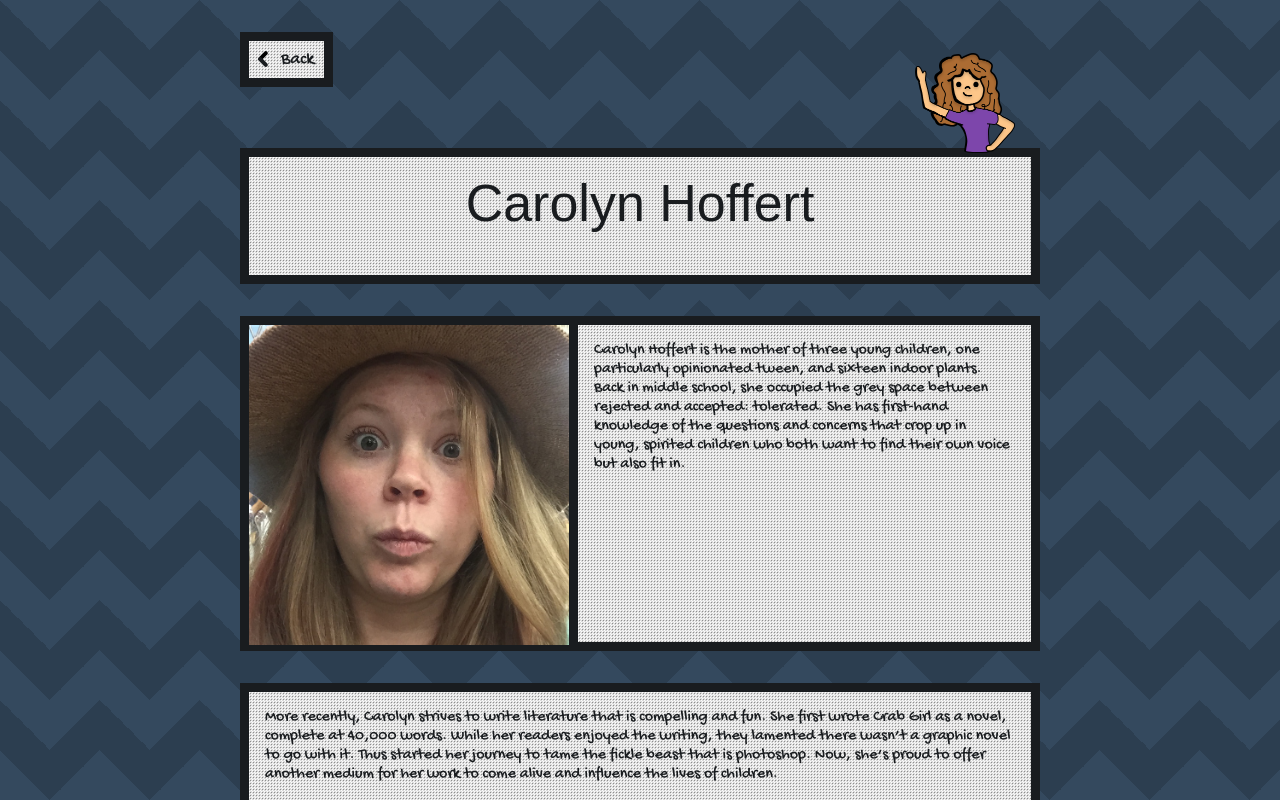
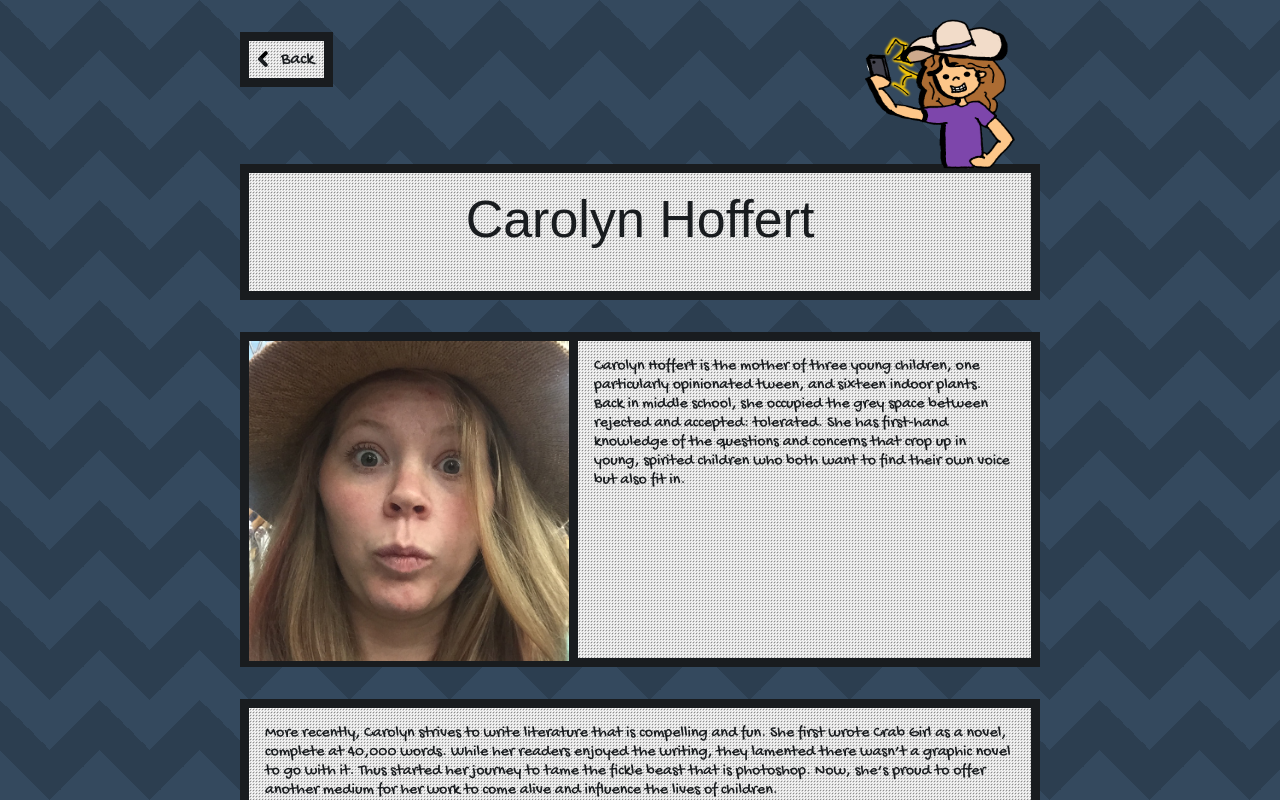
Before and after one commit to CrabGirl/CrabGirl, a React app: page /about_the_author in a window 1280 px wide. Built offline with nearby package versions, Linux system fonts and the light colour scheme; a web font is replaced by a local one.

Commit message:
Switch out author image

```diff
--- a/src/pages/author/Author.js
+++ b/src/pages/author/Author.js
@@ -1,5 +1,5 @@
 import React from 'react';
-import author from '../../../assets/images/author.png';
+import author from '../../../assets/images/author_selfie.png';
 import carolyn from '../../../assets/images/carolyn.jpg';
 import BackButton from '../../components/backButton';
 import AuthorStyle from './Author.style';
--- a/src/pages/author/Author.style.js
+++ b/src/pages/author/Author.style.js
@@ -5,7 +5,7 @@ export default styled.div({
   '&#author-page': {
     '.title': {
       position: 'relative',
-      marginTop: '100px',
+      marginTop: '116px',
 
       '.text': {
         fontFamily: 'JI Chubby Caps, sans-serif',
@@ -17,10 +17,10 @@ export default styled.div({
 
       img: {
         position: 'absolute',
-        top: '-104px',
+        top: '-154px',
         right: '16px',
-        width: '100px',
-        height: '100px',
+        width: '150px',
+        height: '150px',
       },
     },
 
```
Also changed, not shown: assets/images/author_selfie.png (added).
